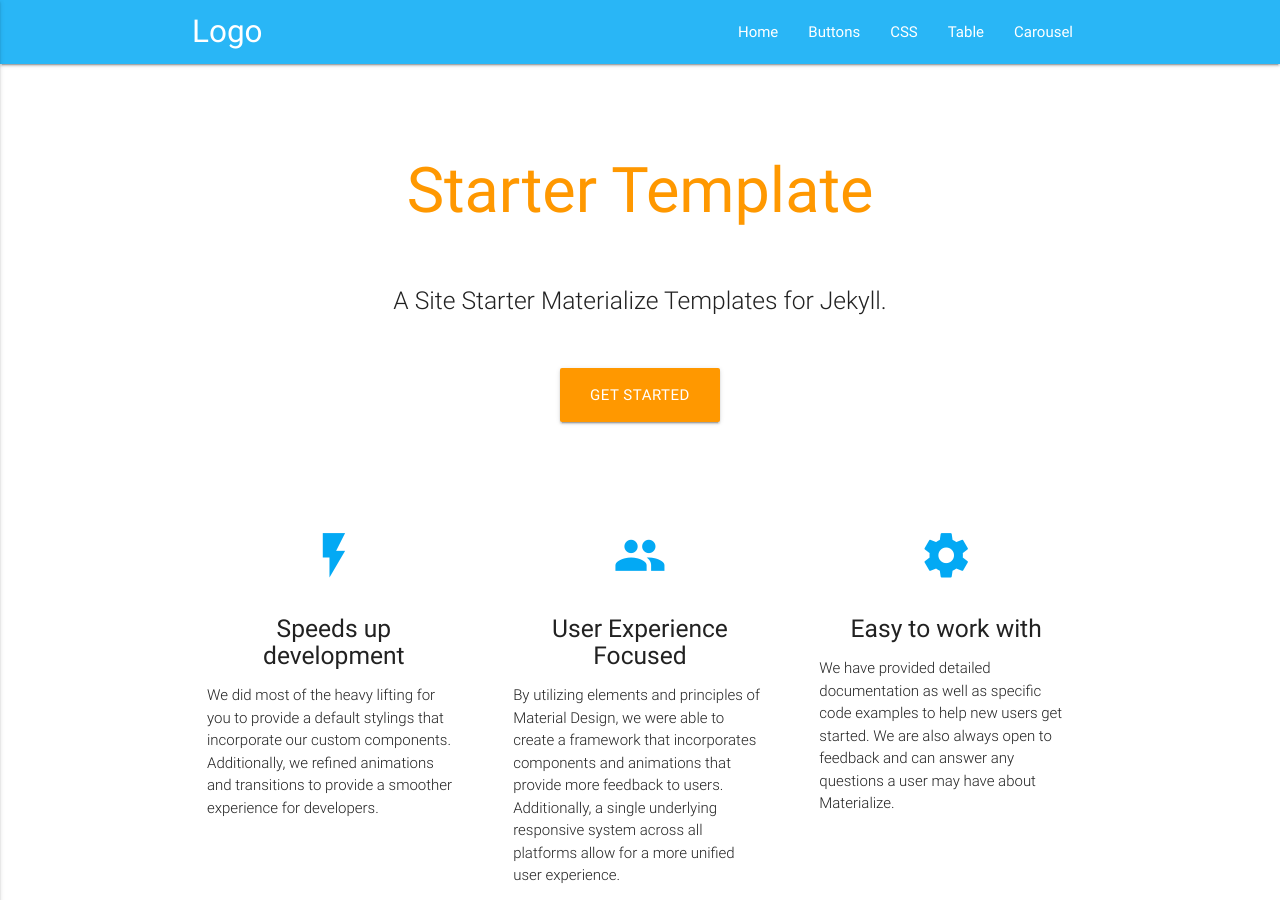
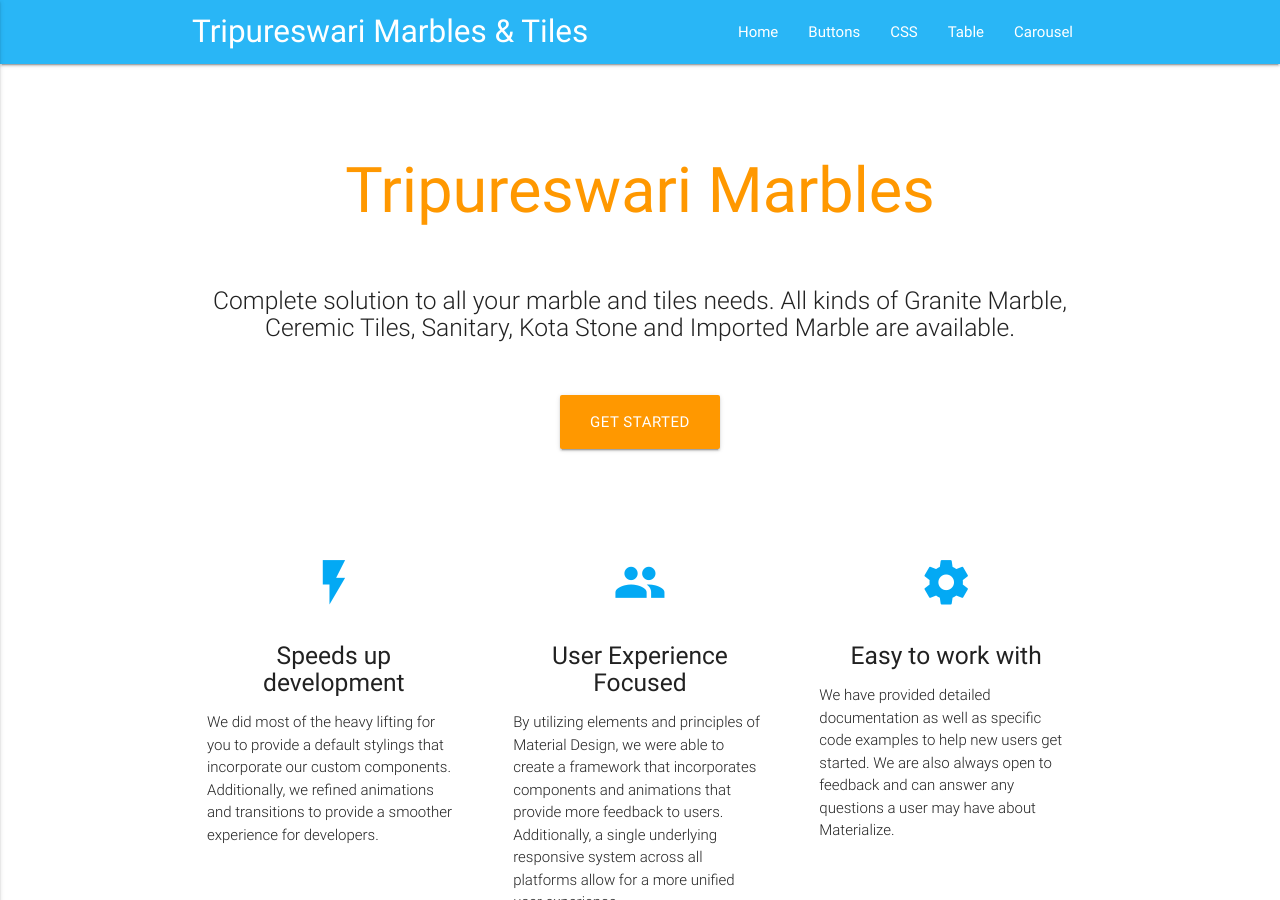
Before and after one commit to Tripureswari/tripureswari.github.io, a Jekyll site: the page built from index.md, in a window 1280 px wide and 900 px high. Built offline with Jekyll 4.4.1, drawn with Linux system fonts in a browser that asks for light colours.

Commit message:
Added title

```diff
--- a/_config.yml
+++ b/_config.yml
@@ -1,8 +1,8 @@
-title: Starter Template
-author: Panoramedia
+title: Tripureswari Marbles
+author: yashLadha
 email: panoramedia@gmail.com
 description: > # this means to ignore newlines until "baseurl:"
-  A Site Starter Materialize Templates for Jekyll
+  Tripureswari Marbles and Granites
 
 twitter_username: macrod68
 github_username:  macrod68
--- a/_includes/header.html
+++ b/_includes/header.html
@@ -1,5 +1,5 @@
 <nav class="light-blue lighten-1" role="navigation">
-    <div class="nav-wrapper container"><a id="logo-container" class="brand-logo" href="{{ "/" | relative_url }}">Logo</a>
+    <div class="nav-wrapper container"><a id="logo-container" class="brand-logo" href="{{ "/" | relative_url }}">Tripureswari Marbles & Tiles</a>
     {% assign default_paths = site.pages | map: "path" %}
     {% assign page_paths = site.header_pages | default: default_paths %}
 
--- a/index.md
+++ b/index.md
@@ -2,4 +2,5 @@
 layout: home
 ---
 
-A Site Starter Materialize Templates for Jekyll.
+Complete solution to all your marble and tiles needs.
+All kinds of Granite Marble, Ceremic Tiles, Sanitary, Kota Stone and Imported Marble are available.
```
